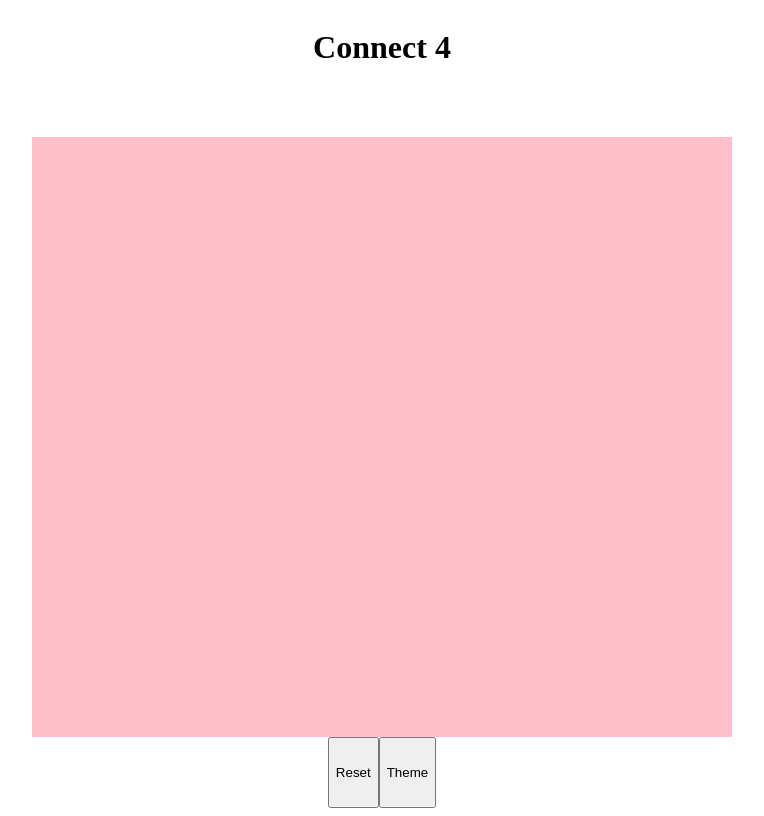
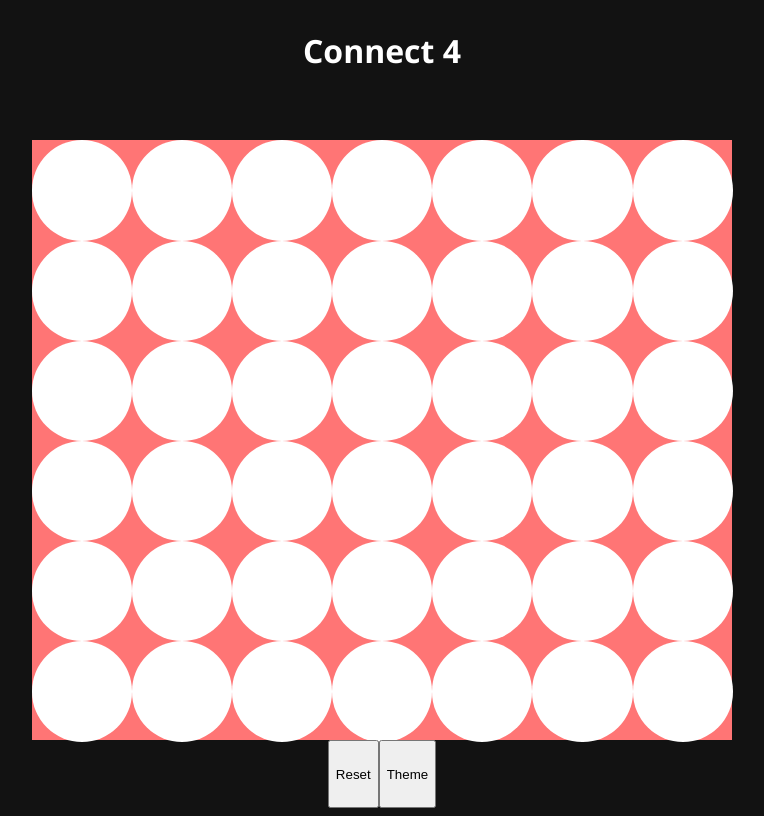
Before and after one commit to olliepayne/connect-four, a plain HTML site: page index.html in a window 1280 px wide. Shown: the whole page, without its empty margins (258-1022 px from the left). Drawn offline with Linux system fonts and the light colour scheme.

Commit message:
fix cell logic

```diff
--- a/css/stlye.css
+++ b/css/stlye.css
@@ -6,12 +6,15 @@ body {
                       "sidebar-left game sidebar-right"
                       "footer footer footer";
   height: 100vh;
+  background-color: #121212;
+  font-family: 'Segoe UI', Tahoma, Geneva, Verdana, sans-serif;
 }
 
 header {
   grid-area: header;
   display: flex;
   justify-content: center;
+  color: white;
 }
 
 #game-board {
@@ -19,7 +22,7 @@ header {
   display: grid;
   grid-template-columns: 14.3% 14.3% 14.3% 14.3% 14.3% 14.3% 14.3%;
   grid-template-rows: 16.7% 16.7% 16.7% 16.7% 16.7% 16.7%;
-  background-color: pink;
+  background-color: #ff7575;
 }
 
 .cell {
--- a/js/app.js
+++ b/js/app.js
@@ -8,10 +8,11 @@ const board = {
     for(let i = 0; i < this.cellsX * this.cellsY; i++) {
       this.grid.push('');
 
-      // html side
+      // DOM side
       const newCellEl = document.createElement('div');
       newCellEl.className = 'cell';
       newCellEl.id = `cell-${i}`;
+      newCellEl.style.backgroundColor = 'white';
       newCellEl.addEventListener('click', (e) => this.clickCell(e.target));
       this.gameBoardEl.appendChild(newCellEl);
       this.cellEls.push(newCellEl);
@@ -23,7 +24,7 @@ const board = {
 
     // placement conditions
     if(this.grid[i] === '') {
-      if(i >= (this.cellsX * this.cellsY - 1) - (this.cellsX + 1) && i < this.cellsX * this.cellsY || this.grid[i + 7] !== '') {
+      if(i > (this.cellsX * this.cellsY - 1) - this.cellsX && i < this.cellsX * this.cellsY || this.grid[i + 7] !== '') {
         if(game.turn === 1) {
           colorToFill = player1.color;
           game.turn = 2;
```
